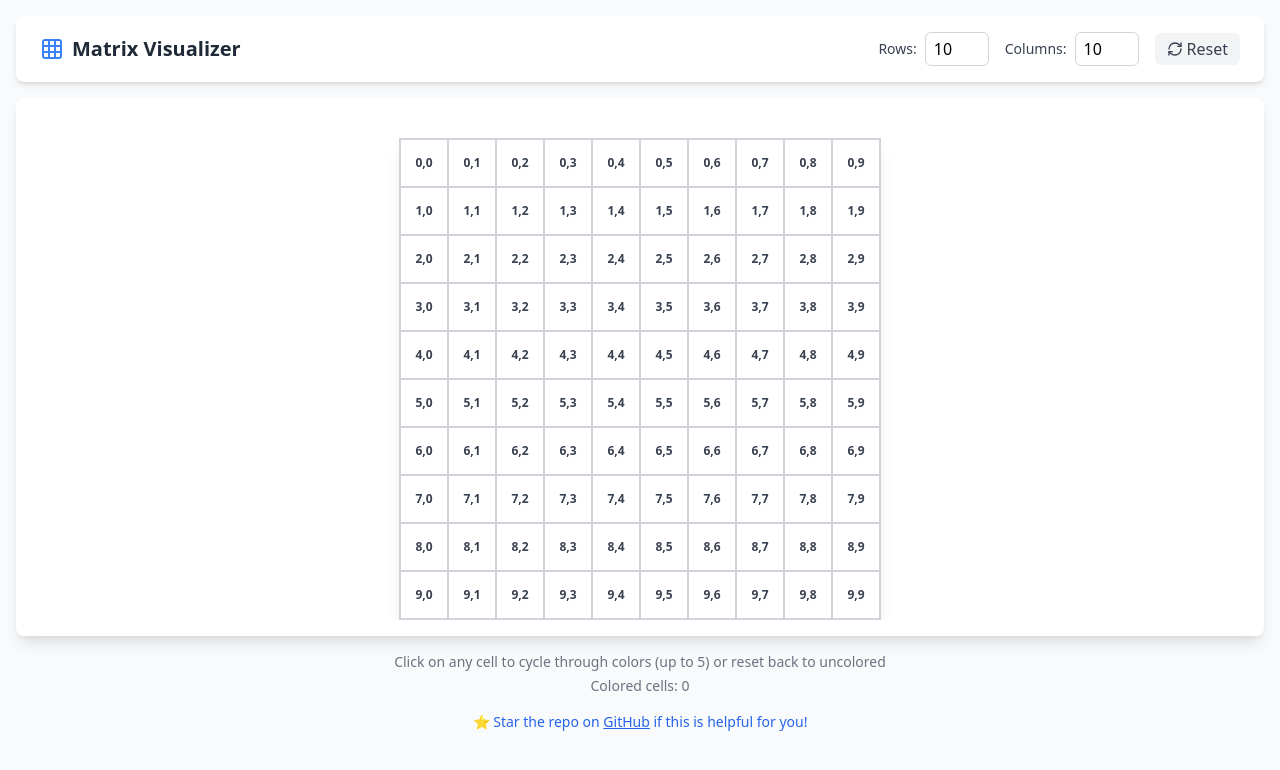
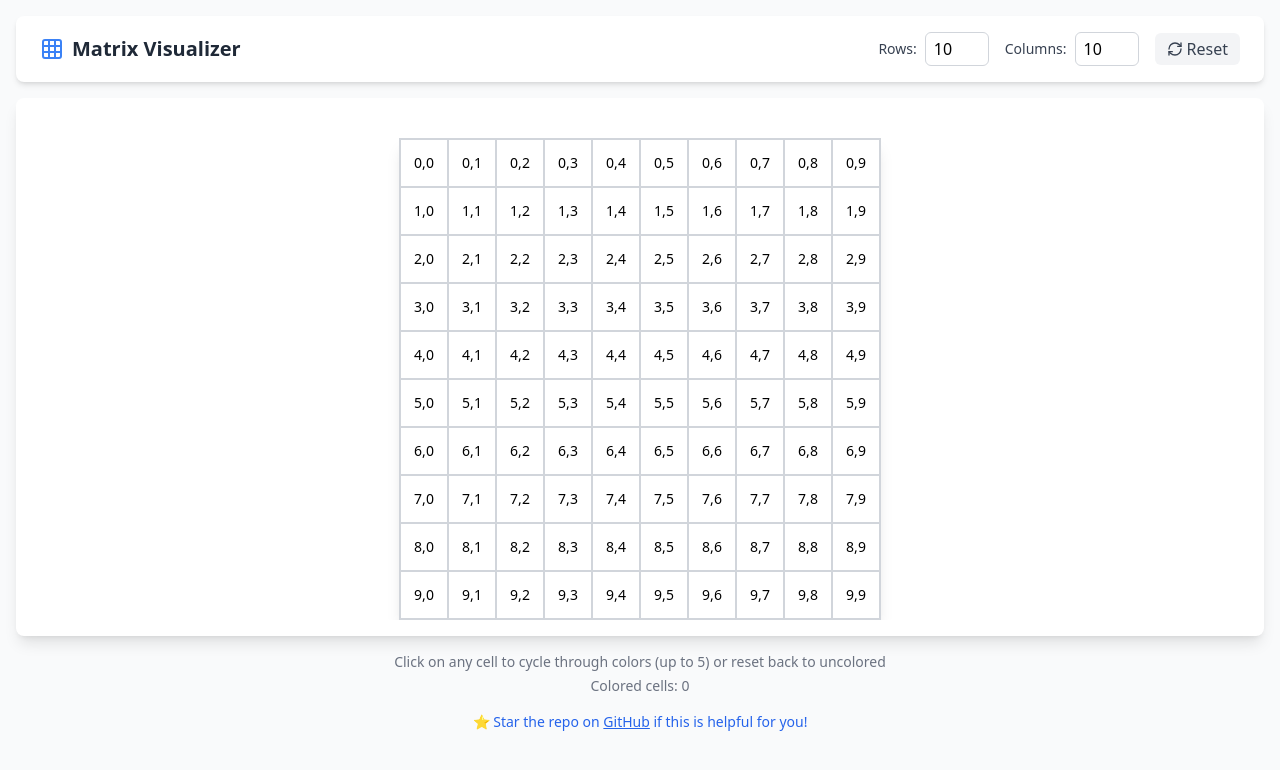
Before and after one commit to ashishpawar517/matrix-visualizer-for-cp, a React (Vite) app: page / in a window 1280 px wide. Shown: the top 770 px of the page. Built offline with nearby package versions, Linux system fonts and the light colour scheme.

Commit message:
fix: refactor Cell component to use colorIndex for dynamic styling and improve code readability

```diff
--- a/src/components/Cell.tsx
+++ b/src/components/Cell.tsx
@@ -1,22 +1,31 @@
 import React from 'react';
-import { CellProps } from '../types';
 
-const Cell: React.FC<CellProps> = ({ rowIndex, colIndex, isHighlighted, onClick }) => {
+interface CellProps {
+  rowIndex: number;
+  colIndex: number;
+  colorIndex: number;
+  onClick: (rowIndex: number, colIndex: number) => void;
+}
+
+const Cell: React.FC<CellProps> = ({ rowIndex, colIndex, colorIndex, onClick }) => {
+  // Define color palette for different highlight levels
+  const colorClasses = [
+    '', // Not used (index 0)
+    'bg-blue-200',   // Color 1
+    'bg-orange-200', // Color 2
+    'bg-yellow-200', // Color 3
+    'bg-red-200',    // Color 4
+    'bg-purple-200'  // Color 5
+  ];
+
+  const colorClass = colorIndex > 0 ? colorClasses[colorIndex] : '';
+
   return (
     <div
-      className={`
-        relative flex items-center justify-center
-        border border-gray-300 w-12 h-12
-        transition-all duration-200 ease-in-out
-        ${isHighlighted ? 'bg-blue-500 text-white' : 'bg-white text-gray-700 hover:bg-gray-100'}
-        cursor-pointer select-none
-      `}
+      className={`w-12 h-12 border border-gray-300 flex items-center justify-center cursor-pointer transition-colors duration-150 ${colorClass}`}
       onClick={() => onClick(rowIndex, colIndex)}
-      aria-label={`Cell at row ${rowIndex}, column ${colIndex}`}
     >
-      <span className="text-xs font-semibold">
-        {rowIndex},{colIndex}
-      </span>
+      <span className="text-sm text-black-600">{rowIndex},{colIndex}</span>
     </div>
   );
 };
```
